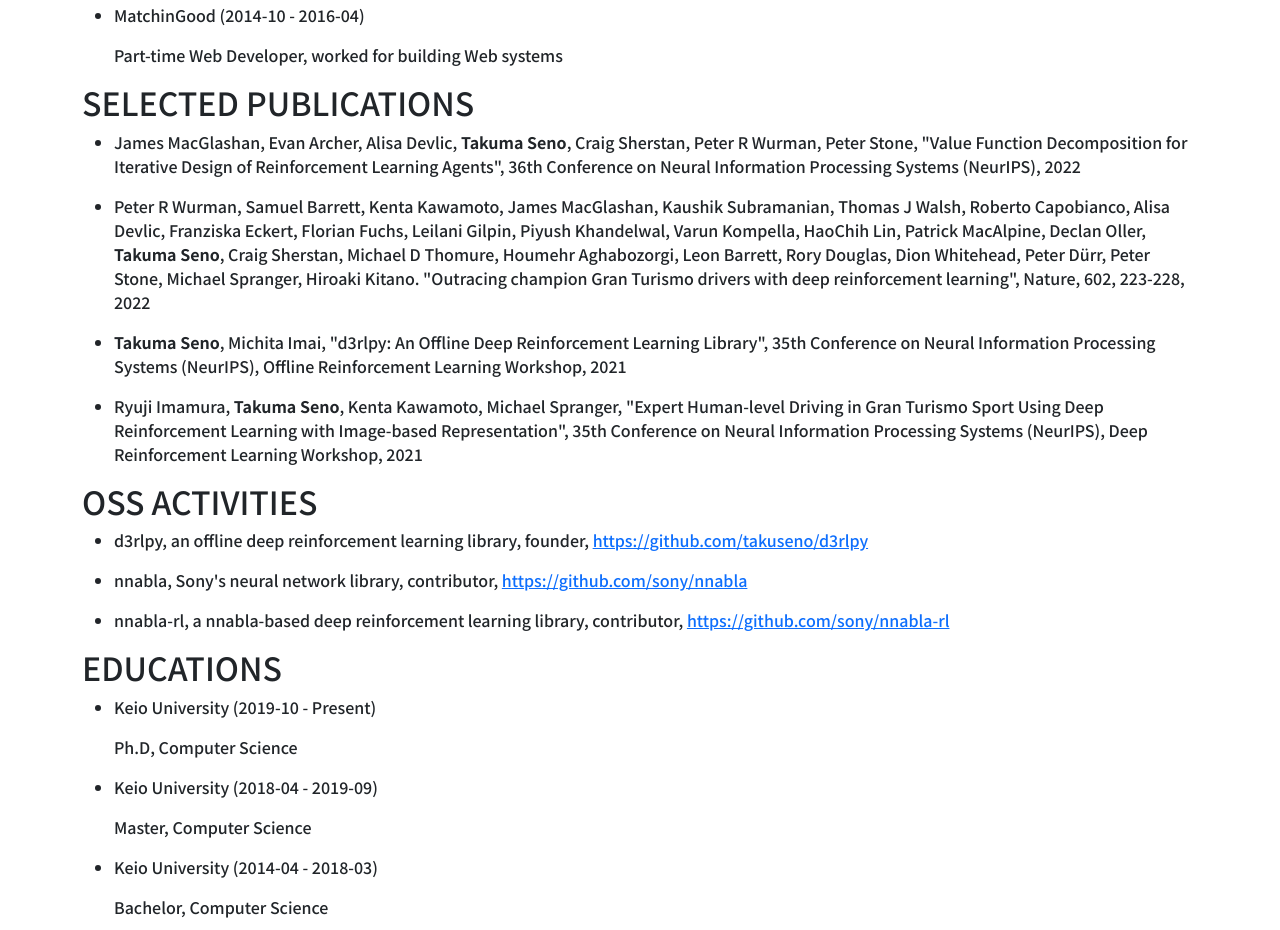
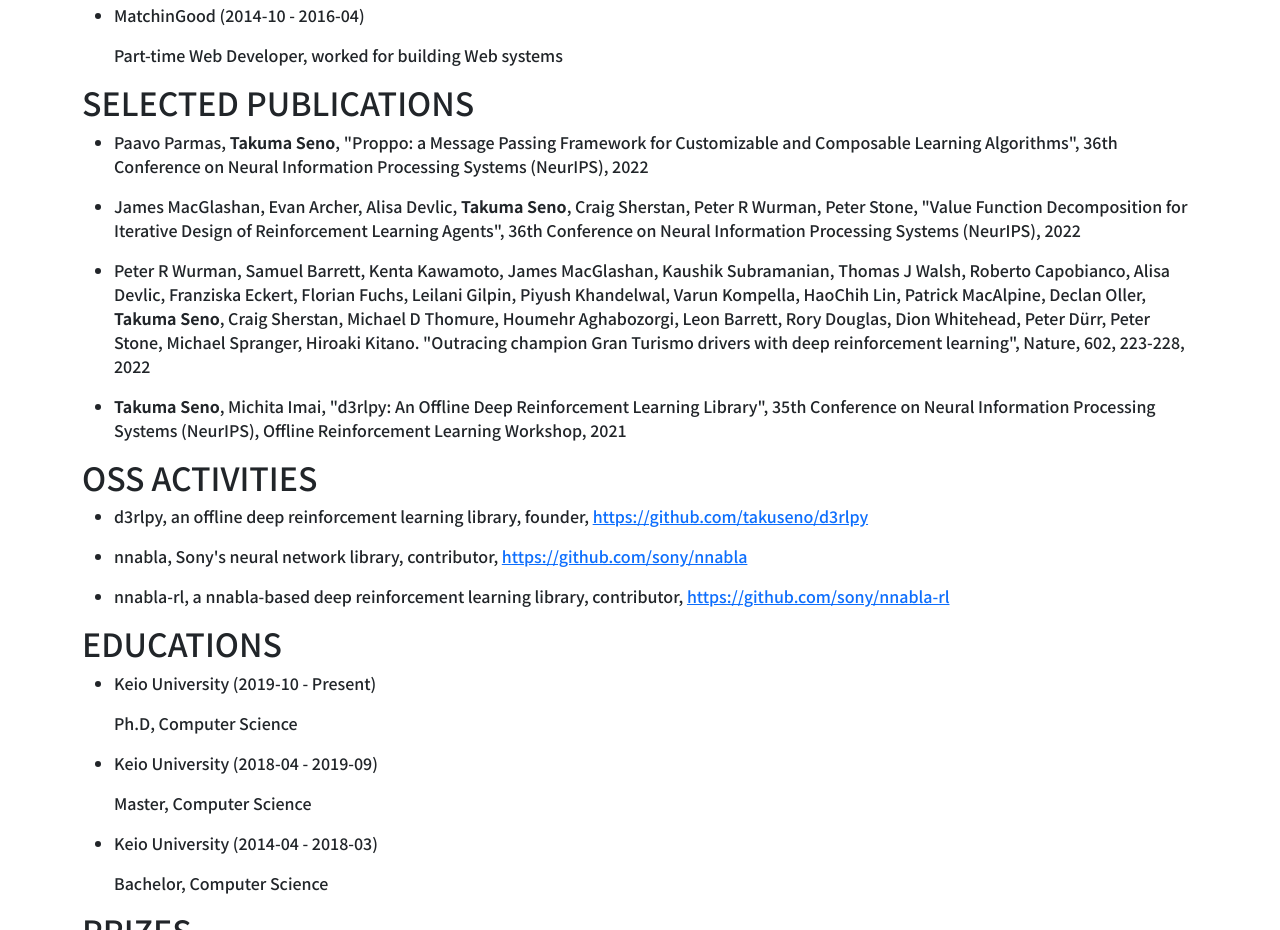
Before and after one commit to takuseno/takuseno.github.io, a Gatsby site: page / in a window 1280 px wide. Shown: the part 1735-2665 px from the top of the page. Built offline with nearby package versions, Linux system fonts and the light colour scheme; Gatsby itself is replaced by a stand-in of ours.

Commit message:
Add paper

```diff
--- a/src/pages/index.js
+++ b/src/pages/index.js
@@ -90,6 +90,9 @@ const PublicationSection = () => {
       <div className={sectionContentStyle}>
         <ul className={publicationListStyle}>
           <li>
+            <p>Paavo Parmas, <strong>Takuma Seno</strong>, "Proppo: a Message Passing Framework for Customizable and Composable Learning Algorithms", 36th Conference on Neural Information Processing Systems (NeurIPS), 2022</p>
+          </li>
+          <li>
             <p>James MacGlashan, Evan Archer, Alisa Devlic, <strong>Takuma Seno</strong>, Craig Sherstan, Peter R Wurman, Peter Stone, "Value Function Decomposition for Iterative Design of Reinforcement Learning Agents", 36th Conference on Neural Information Processing Systems (NeurIPS), 2022</p>
           </li>
           <li>
@@ -97,9 +100,6 @@ const PublicationSection = () => {
           </li>
           <li>
             <p><strong>Takuma Seno</strong>, Michita Imai, "d3rlpy: An Offline Deep Reinforcement Learning Library", 35th Conference on Neural Information Processing Systems (NeurIPS), Offline Reinforcement Learning Workshop, 2021</p>
-          </li>
-          <li>
-            <p>Ryuji Imamura, <strong>Takuma Seno</strong>, Kenta Kawamoto, Michael Spranger, "Expert Human-level Driving in Gran Turismo Sport Using Deep Reinforcement Learning with Image-based Representation", 35th Conference on Neural Information Processing Systems (NeurIPS), Deep Reinforcement Learning Workshop, 2021</p>
           </li>
         </ul>
       </div>
```
